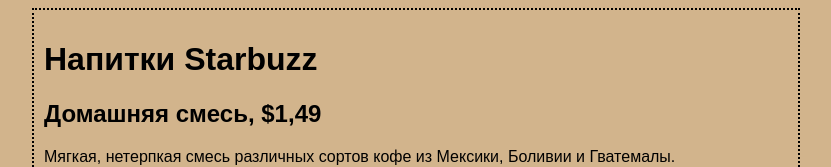
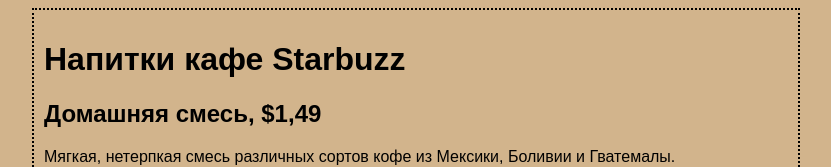
Before and after one commit to mohcode43/starbuzz, a plain HTML site: page index.html in a window 1280 px wide. Shown: the top 167 px of the page, without its empty margins (224-1055 px from the left). Drawn offline with Linux system fonts and the light colour scheme.

Commit message:
change h1

```diff
--- a/index.html
+++ b/index.html
@@ -14,7 +14,7 @@
 	</style>
 </head>
 <body>
-	<h1>Напитки Starbuzz</h1>
+	<h1>Напитки кафе Starbuzz</h1>
 	<h2>Домашняя смесь, $1,49</h2>
 	<p>Мягкая, нетерпкая смесь различных сортов кофе из Мексики, Боливии и Гватемалы.</p>
 	<h2>Кофе мокко, $2,35</h2>
```
